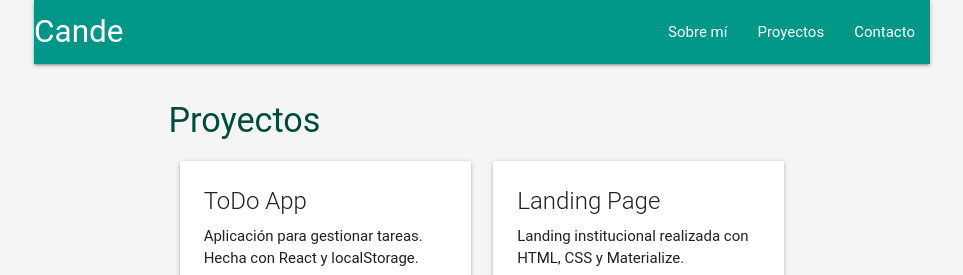
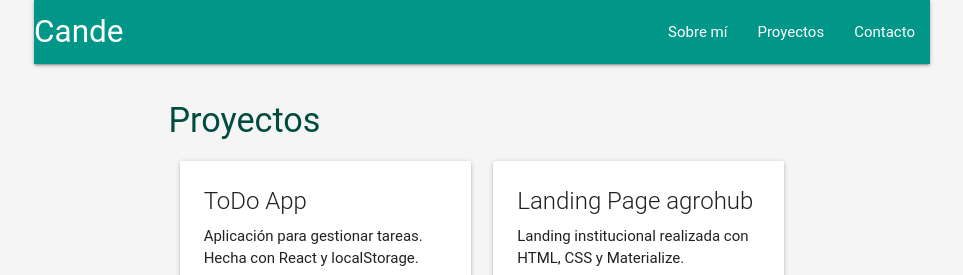
Before and after one commit to candelariaferrari/candeferrari-portfolio, a React (Create React App) app: page /Projects in a window 1280 px wide. Shown: the top 275 px of the page, without its empty margins (158-1121 px from the left). Built offline with nearby package versions, Linux system fonts and the light colour scheme.

Commit message:
Cambios en la sección Proyectos

```diff
--- a/src/pages/Projects.jsx
+++ b/src/pages/Projects.jsx
@@ -29,7 +29,7 @@
           <div className="col s12 m6">
             <div className="card">
               <div className="card-content">
-                <span className="card-title">Landing Page</span>
+                <span className="card-title">Landing Page agrohub</span>
                 <p>Landing institucional realizada con HTML, CSS y Materialize.</p>
                 <p><strong>Tecnologías:</strong> HTML, SCSS, Materialize</p>
               </div>
```
